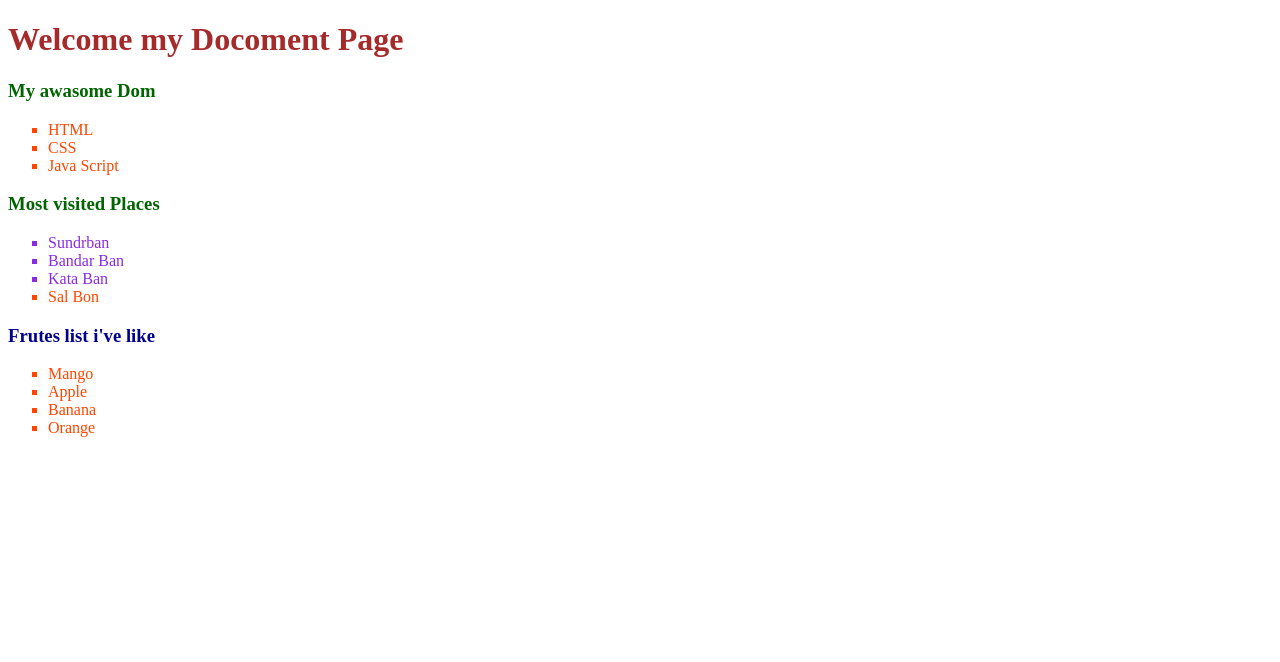
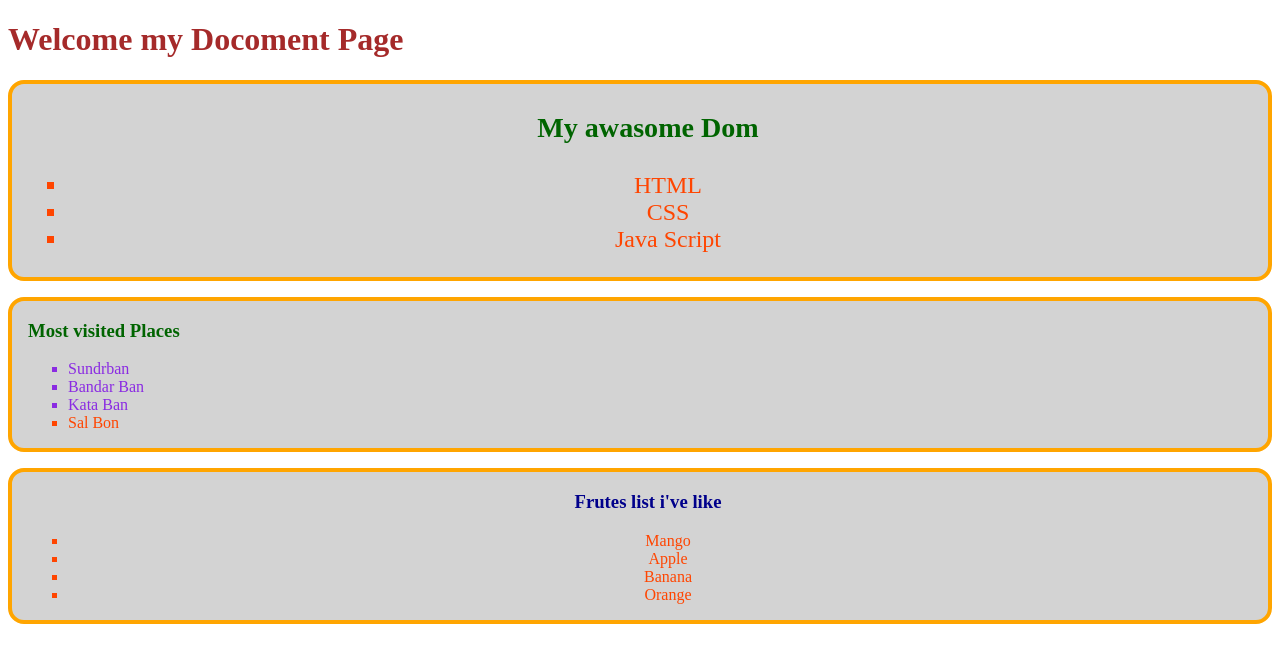
Before and after one commit to hellosiyam/mi-5-mo-24-repo, a plain HTML site: page index.html in a window 1280 px wide. Drawn offline with Linux system fonts and the light colour scheme.

Commit message:
moudiol-24

```diff
--- a/index.html
+++ b/index.html
@@ -17,7 +17,7 @@
 <body>
     <header><h1 id="title" class="clTittle" class="blue" class="green">Welcome my Docoment Page</h1></header>
     <main>
-        <section>
+        <section id="web-devlpo" class="dom-section">
             <h3>My awasome Dom</h3>
             <ul>
                 <li>HTML</li>
@@ -34,7 +34,7 @@
                 <li>Sal Bon</li>
             </ul>
         </section>
-        <section>
+        <section id="frutes-continer">
             <h3 id="frutes-tittle">Frutes list i've like</h3>
             <ul>
                 <li>Mango</li>
@@ -45,17 +45,18 @@
         </section>
     </main>
     <script src="js/dom.js"></script>
-    <script>
-        // const getLi = document.getElementsByTagName("li")
-        // for(const li of getLi){
-        //     console.log(li.innerText);
-        // }
-        // const places = document.getElementsByClassName("vesited-places");
-        // for(const place of places){
-        //     console.log(place.innerText);
-        // }
-        // const frutes =document.getElementById("frutes-tittle");
-        // frutes.innerText = "Change The Frutes Tittle"
+    <script src="js/style.js"></script>
+    <!-- <script>
+        const getLi = document.getElementsByTagName("li")
+        for(const li of getLi){
+            console.log(li.innerText);
+        }
+        const places = document.getElementsByClassName("vesited-places");
+        for(const place of places){
+            console.log(place.innerText);
+        }
+        const frutes =document.getElementById("frutes-tittle");
+        frutes.innerText = "Change The Frutes Tittle"
 
         const frutes = document.querySelector("#frutes-tittle")
         console.log(frutes);
@@ -66,6 +67,6 @@
 
             }
 
-    </script>
+    </script> -->
 </body>
 </html>
--- /dev/null
+++ b/js/style.js
@@ -0,0 +1,17 @@
+const sections = document.querySelectorAll("section")
+for(const section of sections){
+    section.style.border = "4px solid orange";
+    section.style.marginBottom = "16px";
+    section.style.borderRadius = "16px";
+    section.style.paddingLeft = "16px";
+    section.style.backgroundColor = "lightGray"
+}
+
+const frutes = document.getElementById("frutes-continer")
+frutes.style.textAlign = "center"
+
+const web = document.getElementById("web-devlpo")
+web.classList.add('dom-section')
+
+const web2 = document.getElementById("web-devlpo")
+web2.classList.add("text-size")
--- a/styles/style.css
+++ b/styles/style.css
@@ -8,3 +8,10 @@ li{
     list-style: square;
     color: orangered;
 }
+.dom-section{
+    padding-top: "24px";
+}
+.text-size{
+    font-size: x-large;
+    text-align: center;
+}
```
